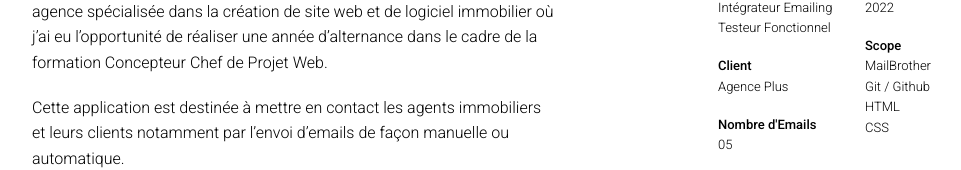
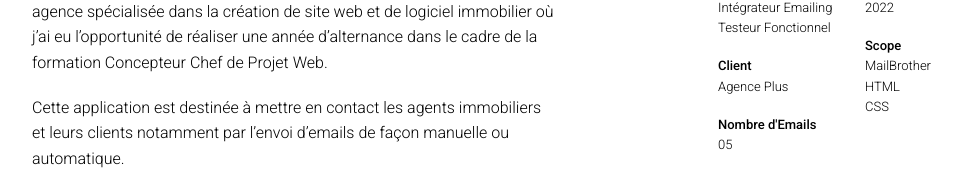
Before and after one commit to kayancodes/AP_Emailing, a plain HTML site: page index.html in a window 1280 px wide. Shown: the part 356-526 px from the top of the page, without its empty margins (118-1079 px from the left). Drawn offline with nearby package versions, Linux system fonts and the light colour scheme.

Commit message:
ajout texte

```diff
--- a/index.html
+++ b/index.html
@@ -107,7 +107,6 @@
                             <div class="droite_item">
                                 <h3>Scope</h3>
                                 <p>MailBrother</p>
-                                <p>Git / Github</p>
                                 <p>HTML</p>
                                 <p>CSS</p>
                             </div>
```
